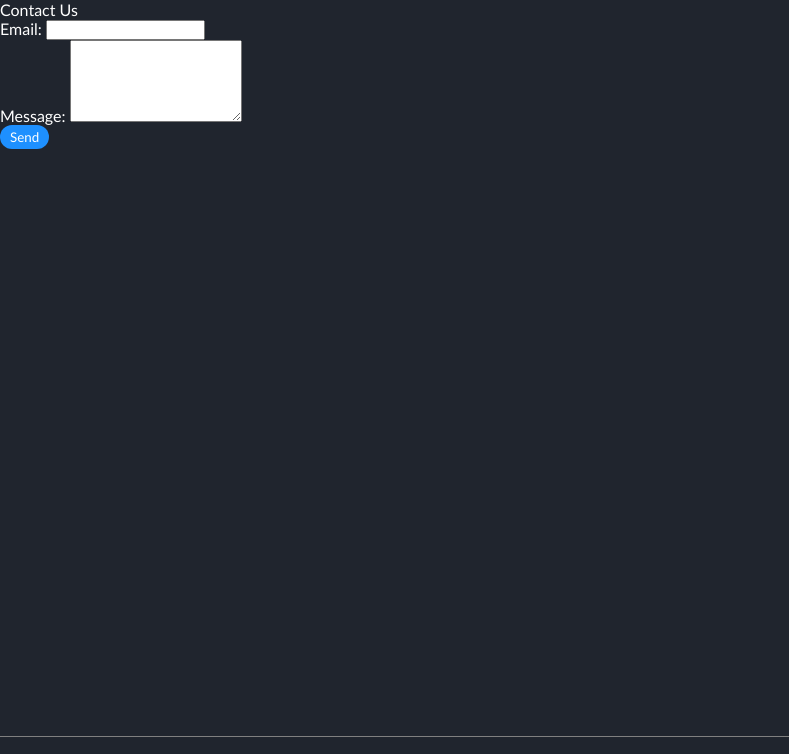
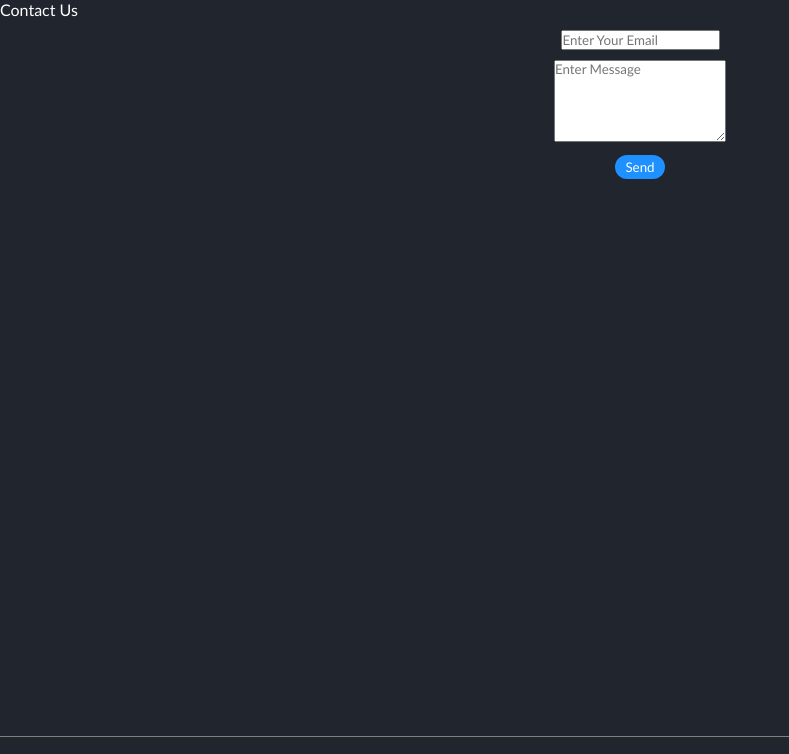
Before and after one commit to senup1/Teassr, a PHP site: page /contactUs.php in a window 1280 px wide. Shown: the top 754 px of the page, without its empty margins (0-789 px from the left). Run offline with PHP 8.4, Linux system fonts and the light colour scheme; data that the repository does not hold is empty.

Commit message:
changes to contact us form

```diff
--- a/assets/styles/main.css
+++ b/assets/styles/main.css
@@ -420,6 +420,22 @@ input:focus {
 	font-size: 22px;
 }
 
+/*contact page*/
+#contactPage{
+	height: 92%;
+	width: 100%;
+}
+#contactPage .container{
+	height: 100%;
+	width: 100%;
+	display: flex;
+	align-items: center;
+	flex-direction: column;
+}
+#contactPage .container .CPItem{
+	margin-top: 10px;
+}
+
 
 
 /*Modals*/
--- a/contactUs.php
+++ b/contactUs.php
@@ -6,15 +6,13 @@
         <section id="contactPage">
             <p id="contactTitle">Contact Us</p>
             <form action="handing/sendEmail.php" method="POST" class="container">
-                <div>
-                    <label for="name">Email:</label>
-                    <input type="email" name="email" required>
+                <div class="CPItem">
+                    <input type="email" name="email" placeholder="Enter Your Email" required>
                 </div>
-                <div>
-                    <label for="name">Message:</label>
-                    <textarea id="message"  name="message" rows="5" required></textarea>
+                <div class="CPItem">
+                    <textarea placeholder="Enter Message" id="message"  name="message" rows="5" required></textarea>
                 </div>
-                <div>
+                <div class="CPItem">
                     <button type="submit">Send</button>
                 </div>
             </form>
```
Also changed, not shown: assets/handling/sendEmail.php (added, +18 -0 lines).
